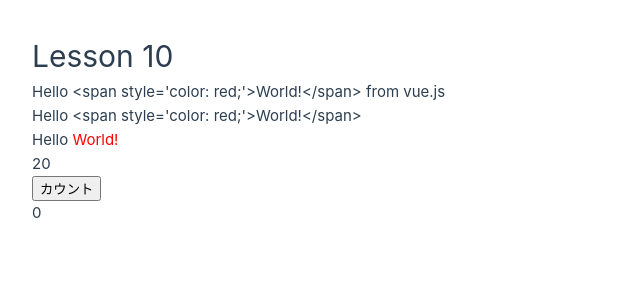
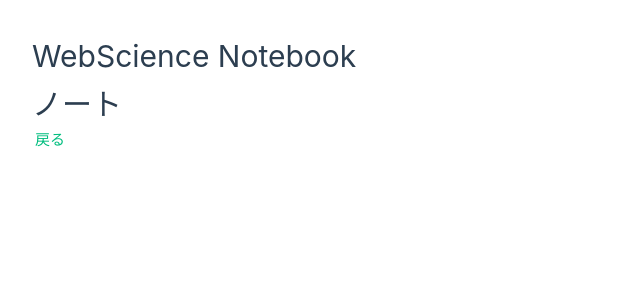
Before and after one commit to kyoshizaki/web-science, a Vue app: page /note in a window 1280 px wide. Shown: the top 300 px of the page, without its empty margins (0-640 px from the left). Built offline with nearby package versions, Linux system fonts and the light colour scheme.

Commit message:
ルーティングの導入

```diff
--- a/package.json
+++ b/package.json
@@ -9,7 +9,8 @@
     "preview": "vite preview"
   },
   "dependencies": {
-    "vue": "^3.5.13"
+    "vue": "^3.5.13",
+    "vue-router": "^4.6.4"
   },
   "devDependencies": {
     "@vitejs/plugin-vue": "^5.2.3",
--- a/src/App.vue
+++ b/src/App.vue
@@ -1,22 +1,10 @@
 <script setup>
-import { reactive } from 'vue';
-  const state = reactive({count: 0});
-  function increment() {
-    state.count ++;
-  }
-  const tmp1 = "Hello <span style='color: red;'>World!</span>";
-  const tmp2 = 10;
+import { RouterView } from 'vue-router';
 </script>
 
 <template>
-  <h1>Lesson 10</h1>
-  <p>{{tmp1+" from vue.js"}}</p>
-  <p v-text="tmp1" ></p>
-  <p v-html="tmp1" ></p>
-  <p>{{tmp2+10}}</p>
-
-  <button @click="increment">カウント</button>
-  <p>{{ state.count }}</p>
+  <h1>WebScience Notebook</h1>
+  <RouterView></RouterView>
 </template>
 
 <style scoped>
--- a/src/main.js
+++ b/src/main.js
@@ -2,5 +2,8 @@ import './assets/main.css'
 
 import { createApp } from 'vue'
 import App from './App.vue'
+import router from './router'
 
-createApp(App).mount('#app')
+const app = createApp(App)
+app.use(router)
+app.mount('#app')
--- /dev/null
+++ b/src/router/index.js
@@ -0,0 +1,19 @@
+import { createRouter, createWebHistory } from "vue-router";
+
+const router = createRouter({
+    history: createWebHistory(import.meta.env.BASE_URL),
+    routes: [
+        {
+            path: '/',
+            name: 'top',
+            component: () => import('../views/TopView.vue')
+        },
+        {
+            path: '/note',
+            name: 'note',
+            component: () => import('../views/NoteView.vue')
+        }
+    ]
+})
+
+export default router
--- /dev/null
+++ b/src/views/NoteView.vue
@@ -0,0 +1,4 @@
+<template>
+  <h1>ノート</h1>
+  <RouterLink v-bind:to="{name: 'top'}">戻る</RouterLink>
+</template>
--- /dev/null
+++ b/src/views/TopView.vue
@@ -0,0 +1,24 @@
+<script setup>
+import { reactive } from 'vue';
+const state = reactive({
+  notes: []
+});
+fetch('https://qetiqfsbqg.execute-api.us-east-1.amazonaws.com/notes')
+.then(function(response) {
+  return response.json();
+})
+.then(function(data) {
+  state.notes = data.notes;
+});
+</script>
+
+<template>
+  <h2>新規ノート</h2>
+  <h2>過去のノート</h2>
+  <div v-for="note in state.notes">
+    <RouterLink v-bind:to="{name: 'note'}">{{note.title}}</RouterLink>
+  </div>
+</template>
+
+<style scoped>
+</style>
```
Also changed, not shown: 1 other file (tests, documents, lock files or other folders).
